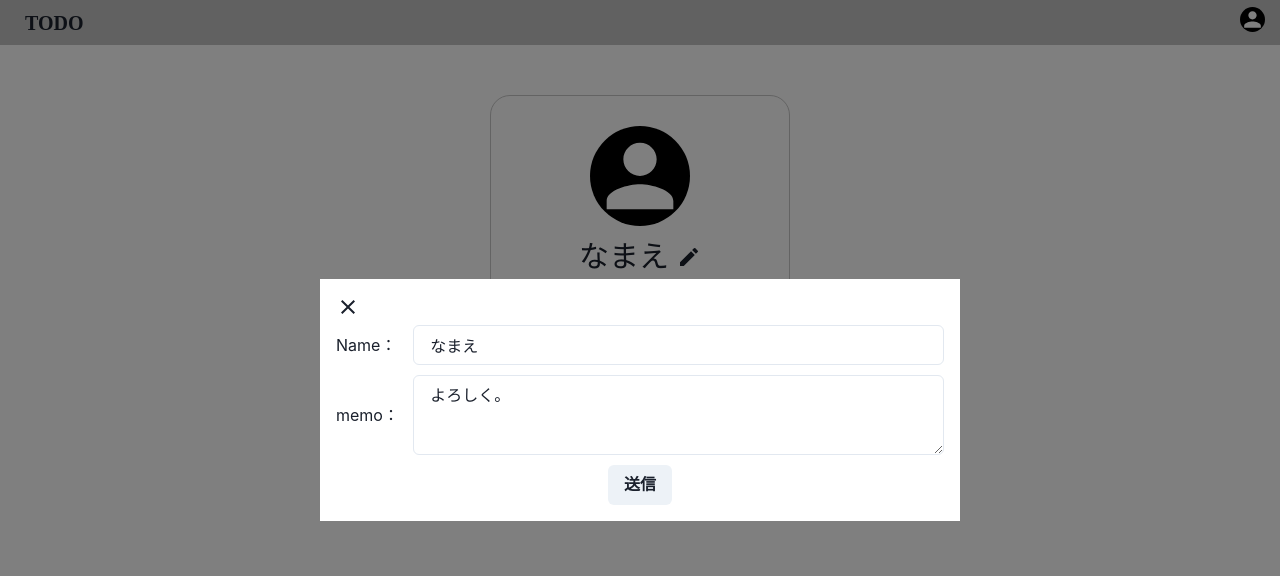
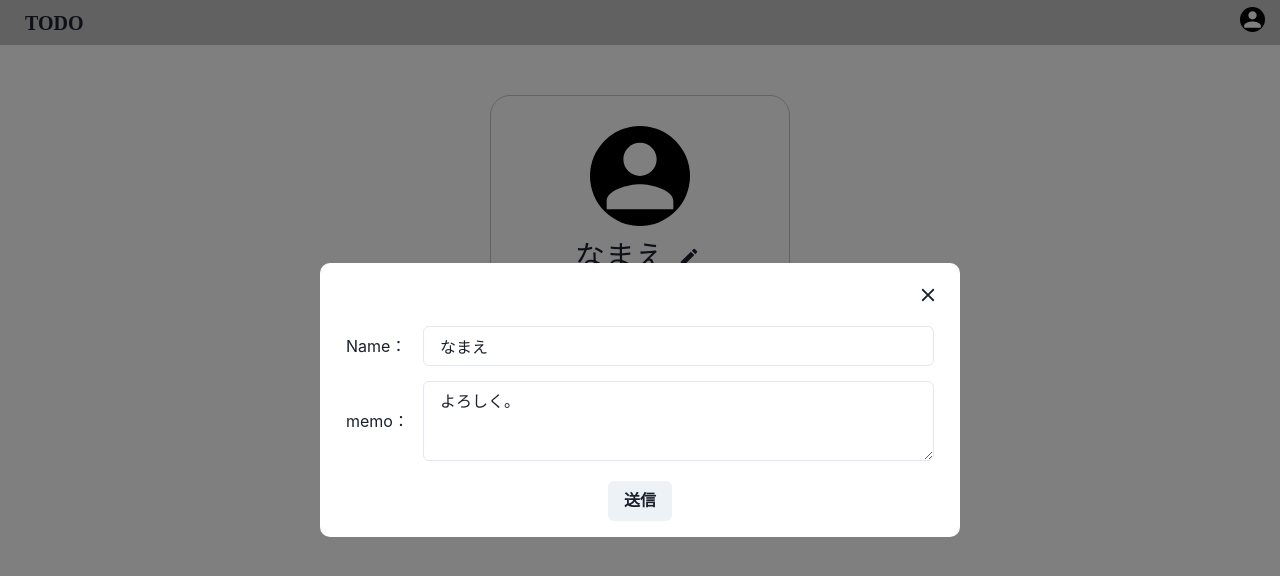
Before and after one commit to Maki0322/next-todolist, a Next.js app: page /setting in a window 1280 px wide. Both pictures are taken after a click on the icon 689 px from the left and 256 px from the top of the page. Shown: the top 576 px of the page. Built offline with nearby package versions, Linux system fonts and the light colour scheme; no server answers; a web font is replaced by a local one.

Commit message:
fix: 設定画面のcssの修正

```diff
--- a/components/SettingModal.tsx
+++ b/components/SettingModal.tsx
@@ -2,12 +2,13 @@ import React,{ useState } from 'react'
 import { useRecoilValue } from 'recoil';
 import { doc, setDoc } from 'firebase/firestore';
 
-import {  Button, Center, HStack, Input, Text, Textarea } from '@chakra-ui/react'
+import {  Button, Center, Flex, HStack, Input, Spacer, Text, Textarea } from '@chakra-ui/react'
 import CloseIcon from '@mui/icons-material/Close';
 
 import { auth, db } from '../src/store/firebase';
 import { profileState } from '../src/status/profileState';
 import styles from '../styles/SettingModal.module.css'
+import { styled } from '@mui/system';
 
 
 type Props = {
@@ -15,6 +16,16 @@ type Props = {
   closeProfile : any,
 }
 
+// closeアイコンのcss
+const MyCloseIcon = styled(CloseIcon)({
+  cursor: "pointer",
+  borderRadius:"10px",
+  fontSize:"32px",
+  padding:"5px",
+  "&:hover": {
+    backgroundColor: "rgba(206, 255, 0, 0.5)",
+  }
+})
 
 const SettingModal = ({settingModalShow,closeProfile}:Props) => {
   // プロフィール情報をuseRecoilValueで取得
@@ -56,8 +67,11 @@ const sendProfile = async(e:any) => {
             onClick={(e) => e.stopPropagation()}
           >
             <div className={styles.input_area}>
-              <CloseIcon onClick={closeProfile}/>
-              <HStack pb="10px">
+              <Flex pb="5px">
+                <Spacer />
+                <MyCloseIcon  onClick={closeProfile} />
+              </Flex>
+              <HStack p="10px">
                 <Text w="80px">Name：</Text>
                 <Input
                   defaultValue={profile.userName}
@@ -65,7 +79,7 @@ const sendProfile = async(e:any) => {
                   onChange={(e) => setName(e.target.value)}
                 />
               </HStack>
-              <HStack pb="10px">
+              <HStack p="5px 10px 20px 10px">
                 <Text w="80px">memo：</Text>
                 <Textarea
                   defaultValue={profile.memo}
@@ -73,7 +87,13 @@ const sendProfile = async(e:any) => {
                 />
               </HStack>
               <Center>
-                <Button type='submit' onClick={sendProfile}>送信</Button>
+                <Button
+                  type='submit'
+                  onClick={sendProfile}
+                  _hover={{backgroundColor: "rgba(206, 255, 0, 0.5)"}}
+                >
+                  送信
+                </Button>
               </Center>
             </div>
           </div>
--- a/pages/setting.tsx
+++ b/pages/setting.tsx
@@ -3,6 +3,7 @@ import { useState } from 'react'
 import { useRecoilState, useRecoilValue} from 'recoil';
 
 import { Center, HStack, Text, VStack } from '@chakra-ui/react';
+import { styled } from '@mui/system';
 import PersonIcon from '@mui/icons-material/Person';
 import EditIcon from '@mui/icons-material/Edit';
 
@@ -11,13 +12,23 @@ import SettingModal from '../components/SettingModal';
 import { modalShowState } from '../src/status/modalShowState';
 import { profileState } from '../src/status/profileState';
 
+const MyEditIcon = styled(EditIcon)({
+  cursor: "pointer",
+  borderRadius:"10px",
+  fontSize:"32px",
+  padding:"5px",
+  "&:hover": {
+    backgroundColor: "rgba(206, 255, 0, 0.5)",
+  }
+})
+
 
 const setting: React.FC  = () => {
   // recoilで管理しているプロフィール情報を読み取って関数に設定
   const profile = useRecoilValue<any>(profileState);
 
   // プロフィール編集のモーダルウィンドウの開閉を管理
-  const [settingModalShow, setSettingModalShow] = useState(false)
+  const [settingModalShow, setSettingModalShow] = useState<boolean>(false)
 
   // プロフィールのモーダルウィンドウを開く関数
   const openProfile = () => {
@@ -29,7 +40,7 @@ const setting: React.FC  = () => {
   }
 
   // 別の場所をクリックしてもモーダルウィンドウを閉じる関数
-  const[modalShow, setModalShow] = useRecoilState(modalShowState);
+  const [modalShow, setModalShow] = useRecoilState(modalShowState);
   const closeModalShow = () => {
     if(modalShow === true){
       setModalShow(false);
@@ -57,7 +68,7 @@ const setting: React.FC  = () => {
           />
           <HStack>
             <Text fontSize="3xl">{profile.userName}</Text>
-            <EditIcon onClick={openProfile}/>
+            <MyEditIcon onClick={openProfile}/>
           </HStack>
           <Text fontSize="xl">{profile.memo}</Text>
         </VStack>
--- a/styles/SettingModal.module.css
+++ b/styles/SettingModal.module.css
@@ -19,4 +19,5 @@
   width:50%;
   padding: 1em;
   background:#fff;
+  border-radius: 10px;
 }
```
